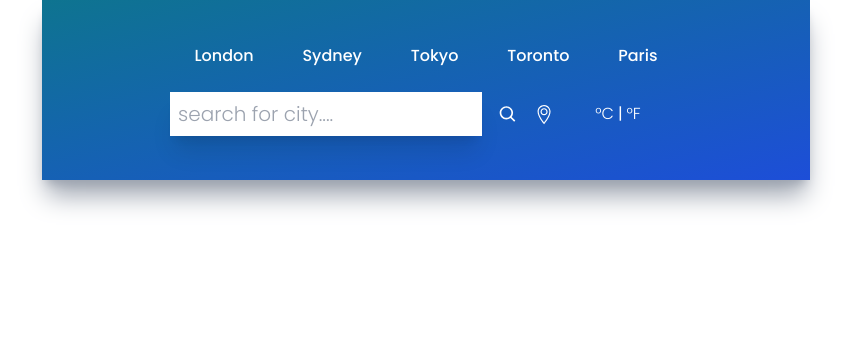
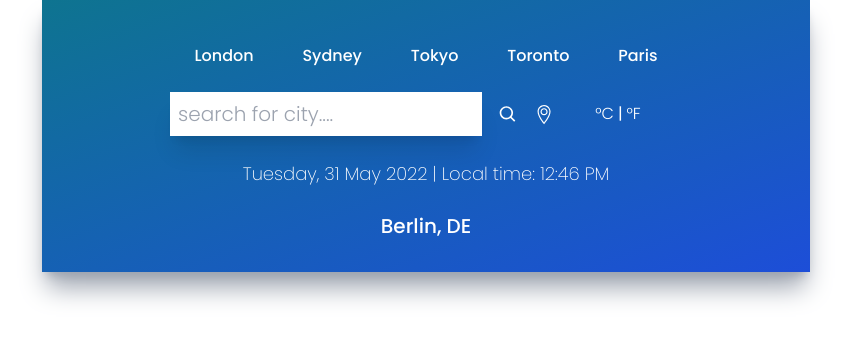
Before and after one commit to ohnadir/weather-app, a React (Create React App) app: page / in a window 1280 px wide. Shown: the top 340 px of the page, without its empty margins (214-1065 px from the left). Built offline with nearby package versions, Linux system fonts and the light colour scheme.

Commit message:
implement date and location component

```diff
--- a/src/App.js
+++ b/src/App.js
@@ -1,4 +1,5 @@
 import './App.css';
+import DateAndLocation from './components/DateAndLocation';
 import Inputs from './components/Inputs';
 import Navbar from './components/Navbar';
 
@@ -7,6 +8,7 @@ function App() {
     <div className="mx-auto max-w-screen-md py-5 px-32 bg-gradient-to-br from-cyan-700 to-blue-700  h-fit shadow-xl shadow-gray-400">
       <Navbar/>
       <Inputs/>
+      <DateAndLocation/>
     </div>
   );
 }
--- /dev/null
+++ b/src/components/DateAndLocation.jsx
@@ -0,0 +1,18 @@
+import React from 'react'
+
+const DateAndLocation = () => {
+    return (
+        <div>
+            <div className="flex items-center justify-center my-6">
+                <p className="text-white text-lg font-extralight">
+                    Tuesday, 31 May 2022 | Local time: 12:46 PM
+                </p>
+            </div>
+            <div className="flex items-center justify-center my-3">
+                <p className="text-white text-xl font-medium">Berlin, DE</p>
+            </div>
+        </div>
+    )
+}
+
+export default DateAndLocation
```
